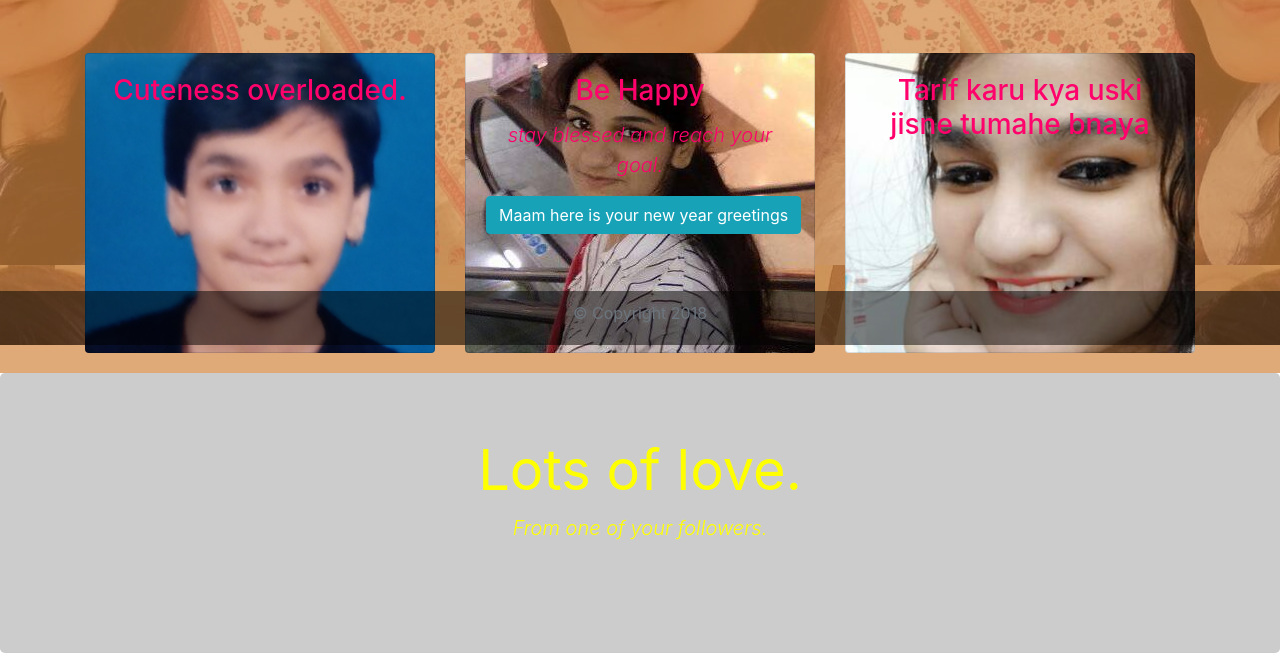
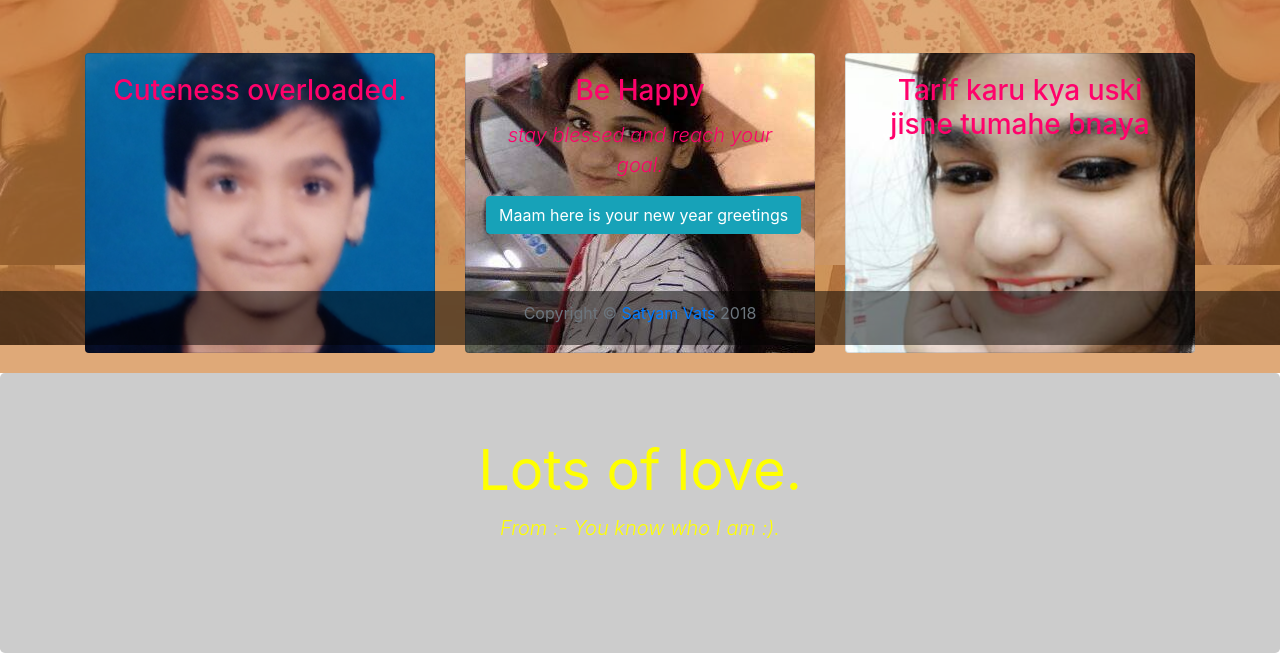
Before and after one commit to sweet005/sweet005.github.io, a plain HTML site: page index.html in a window 1280 px wide. Shown: the part 455-1108 px from the top of the page. Drawn offline with nearby package versions, Linux system fonts and the light colour scheme.

Commit message:
!0th one

```diff
--- a/index.html
+++ b/index.html
@@ -103,10 +103,11 @@
     </div>
     <div class="jumbotron text-center">
         <h1 class="display-4"><b>Lots of love.</b></h1>
-        <p class="lead"><i>From one of your followers.</i></p>
+        <p class="lead"><i>From :- You know who I am :).</i></p>
     </div>
     <footer class="footer text-muted text-center">
-        &copy; Copyright 2018
+         Copyright &copy;
+	<a href="mailto:satyamvats5@gmail.com">Satyam Vats</a> 2018
         </div>
 
         <script src="https://code.jquery.com/jquery-3.2.1.slim.min.js" integrity="sha384-KJ3o2DKtIkvYIK3UENzmM7KCkRr/rE9/Qpg6aAZGJwFDMVNA/GpGFF93hXpG5KkN" crossorigin="anonymous"></script>
```
